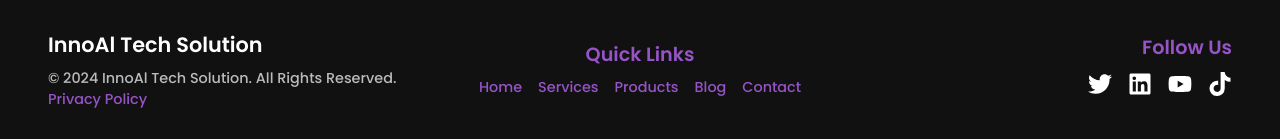
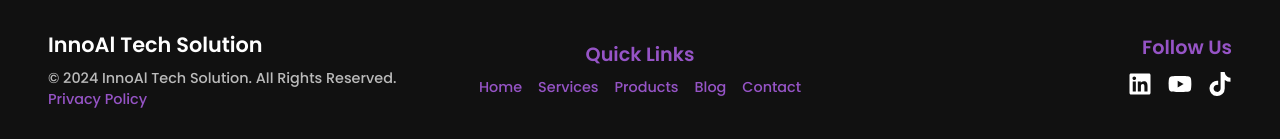
Before and after one commit to innoaitechsolution/innoaitechsolution-website, a React (Create React App) app: page /privacy-policy in a window 1280 px wide. Shown: the part 884-1023 px from the top of the page. Built offline with nearby package versions, Linux system fonts and the light colour scheme.

Commit message:
Fix the social media

```diff
--- a/src/components/Footer/footer.js
+++ b/src/components/Footer/footer.js
@@ -37,9 +37,6 @@ const Footer = () => {
       <div className="footer-socials">
         <h4 className="footer-section-title">Follow Us</h4>
         <div className="social-icons">
-          <a href="https://x.com/knittmates" target="_blank" rel="noopener noreferrer" aria-label="Twitter">
-            <FaTwitter />
-          </a>
           <a href="https://www.linkedin.com/company/innoai" target="_blank" rel="noopener noreferrer" aria-label="LinkedIn">
             <FaLinkedin />
           </a>
```
